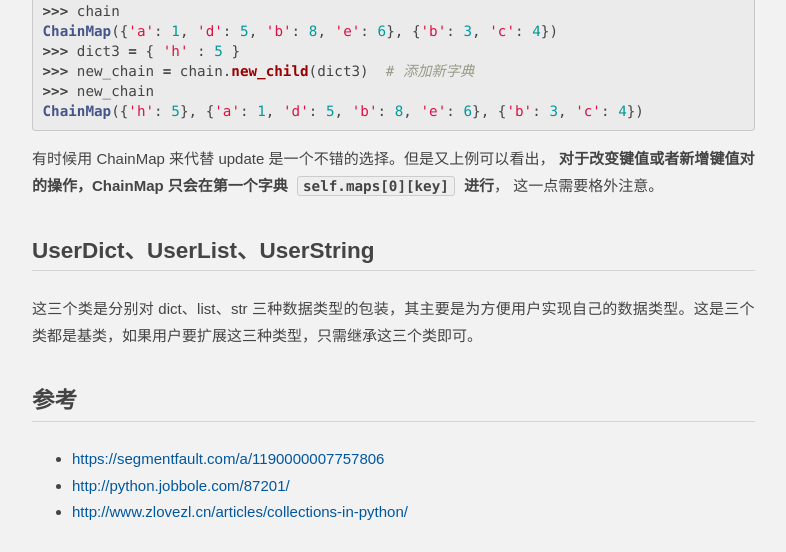
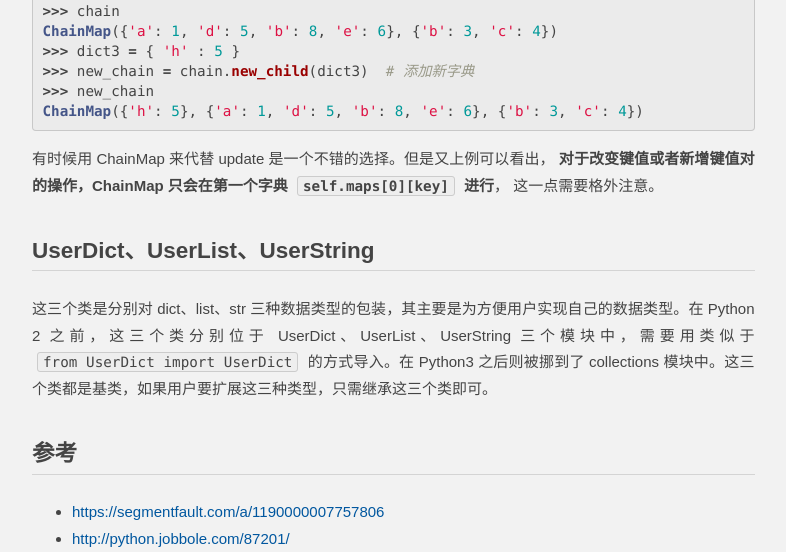
Before and after one commit to kuanghy/luring, a Jekyll site: the page built from _posts/2017-03-03-python-collections.md, in a window 1280 px wide and 900 px high, scrolled down 5893 px, cut to the strip 0-552 px from the top of the window. Shown: the whole strip, without its empty margins (93-879 px from the left). Built offline with Jekyll 4.4.1, drawn with Linux system fonts in a browser that asks for light colours; some web fonts are replaced; Markdown is read by kramdown in place of the engine named in the settings; comment, search, counter and statistics services are not loaded.

Commit message:
fix posts

```diff
--- a/_posts/2017-03-03-python-collections.md
+++ b/_posts/2017-03-03-python-collections.md
@@ -272,7 +272,7 @@
 
 ## UserDict、UserList、UserString
 
-这三个类是分别对 dict、list、str 三种数据类型的包装，其主要是为方便用户实现自己的数据类型。这是三个类都是基类，如果用户要扩展这三种类型，只需继承这三个类即可。
+这三个类是分别对 dict、list、str 三种数据类型的包装，其主要是为方便用户实现自己的数据类型。在 Python2 之前，这三个类分别位于 UserDict、UserList、UserString 三个模块中，需要用类似于 `from UserDict import UserDict` 的方式导入。在 Python3 之后则被挪到了 collections 模块中。这三个类都是基类，如果用户要扩展这三种类型，只需继承这三个类即可。
 
 
 ## 参考
```
Also changed, not shown: _posts/2015-05-06-process-blog-build.md (+1 -1 lines).
